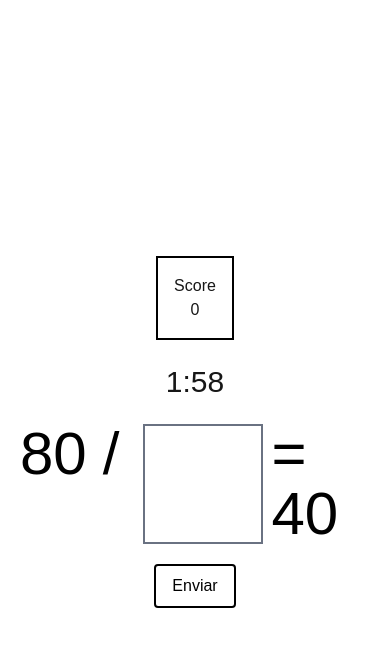
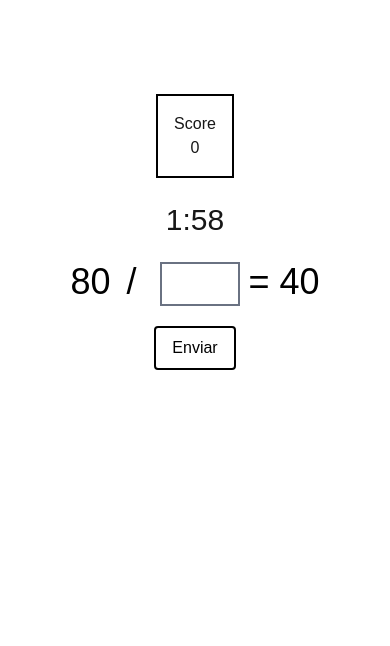
Before and after one commit to luminarts/jogos-necamaticos, a Next.js app: page /equacao in a window 390 px wide. Both pictures are taken after a click on the button "Começar!". Shown: the top 646 px of the page. Built offline with nearby package versions, Linux system fonts and the light colour scheme.

Commit message:
feat: responsiveness handling

```diff
--- a/src/app/equacao/page.js
+++ b/src/app/equacao/page.js
@@ -84,7 +84,7 @@ export default function Equacao() {
 
   return (
   <div className="flex flex-col justify-center items-center">
-    <div className="h-screen flex flex-col items-center justify-center">
+    <div className="h-screen flex flex-col items-center justify-center pb-100 sm:pb-0">
       {showScoreDiv &&
       <div className="border-2 border-black mt-5 flex-end p-4 flex flex-col justify-center items-center">
         <p>Score</p>
@@ -92,7 +92,7 @@ export default function Equacao() {
       </div>}
       <CountdownTimer className="flex justify-center items-center flex-col" onTimerStart={handleTimerStart} scoreValue={scoreValue}></CountdownTimer>
       <div>
-        {showProblemDiv && <div className="text-6xl text-black flex flex-row">
+        {showProblemDiv && <div className="text-4xl sm:text-6xl text-black flex flex-row">
           <div className="flex flex-row mx-5">
             <p>
               {randNum1}
@@ -100,7 +100,7 @@ export default function Equacao() {
             <p className="mx-4">
               {randOperator1}
             </p>
-            <input className="border-2 border-gray-500 w-30 mx-2"
+            <input className="border-2 border-gray-500 w-20 sm:w-30 mx-2"
             type="number"
             ref={inputRef}
             />
```
